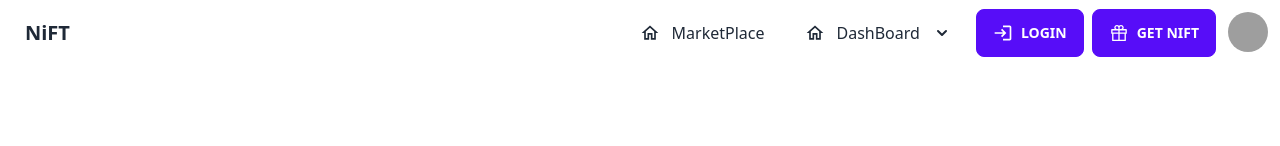
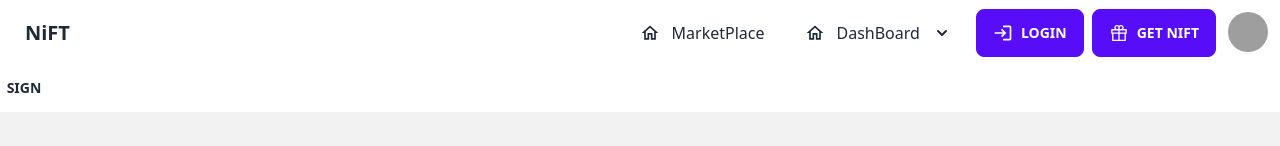
Before and after one commit to schezo817/NiFT, a Next.js app in the folder nift/: page /marketplace/detail/metamask in a window 1280 px wide. Shown: the top 146 px of the page. Built offline with nearby package versions, Linux system fonts and the light colour scheme; grey boxes are pictures that could not be loaded.

Commit message:
setting metamask

```diff
--- /dev/null
+++ b/nift/pages/api/auth/verify.ts
@@ -0,0 +1,11 @@
+
+import { ethers } from "ethers"
+
+export default async function apiVerify (req: { body: { message: any; address: any; signature: any } }, res: { send: (arg0: { isVerified: boolean }) => void }) {
+  const {message, address: expected, signature} = req.body
+  const digest = ethers.utils.hashMessage(message)
+  const actual = ethers.utils.recoverAddress(digest, signature)
+  const isVerified = actual === expected
+
+  res.send({isVerified})
+}
--- /dev/null
+++ b/nift/pages/marketplace/detail/metamask/index.tsx
@@ -0,0 +1,38 @@
+import { useState } from "react"
+import { ethers } from "ethers"
+
+export default function Sign() {
+  const [isVerified, setIsVerified] = useState(false)
+
+  const onClick = async () => {
+    if (!(window as any).ethereum) {
+      console.error('!window.ethereum')
+      return
+    }
+
+    const provider = new ethers.providers.Web3Provider((window as any).ethereum)
+    await provider.send('eth_requestAccounts', [])
+
+    const signer = await provider.getSigner()
+    const message = 'message'
+    const address = await signer.getAddress()
+    const signature = await signer.signMessage(message)
+    const response = await fetch('/api/verify', {
+      method: 'POST',
+      headers: {
+        'Content-Type': 'application/json; charset=UTF-8',
+      },
+      body: JSON.stringify({ message, address, signature }),
+    })
+
+    const body = await response.json()
+    setIsVerified(body.isVerified)
+  }
+
+  return (
+    <>
+      <button className="btn btn-ghost btn-circle avatar" onClick={(onClick)}>Sign</button>
+      {isVerified && <p>Verified!</p>}
+    </>
+  )
+}
```
